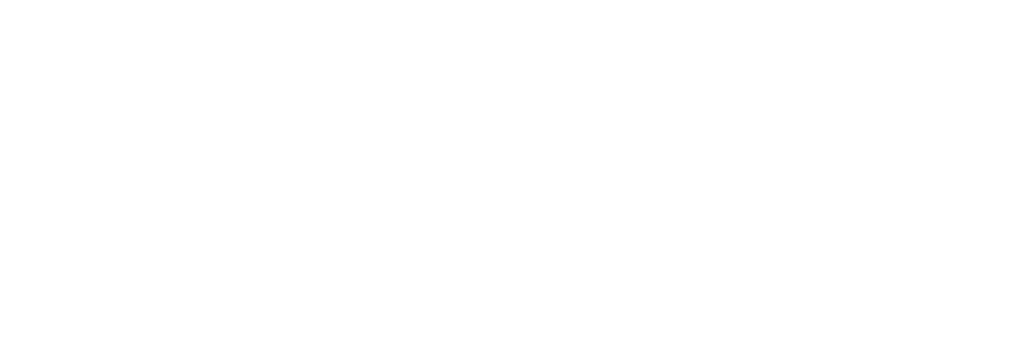
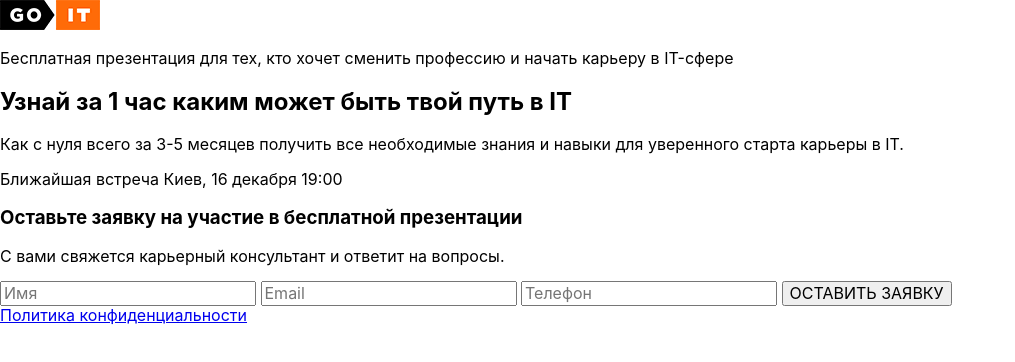
Before and after one commit to Ponomarov-Vadim/landing_page_GO_IT, a website: page src/index.html in a window 1280 px wide. Shown: the whole page, without its empty margins (0-1015 px from the left). Drawn offline with nearby package versions, Linux system fonts and the light colour scheme; files that its build step writes are made by us from their sources.

Commit message:
added header html code

```diff
--- a/src/index.html
+++ b/src/index.html
@@ -11,6 +11,65 @@
   </head>
 
   <body>
+    <header class="header-section">
+      <a class="site-logo" href="#"
+        ><img src="./images/Logo.png" alt="Logo"
+      /></a>
+      <div class="header-info">
+        <p class="header-info__text">
+          Бесплатная презентация для тех, кто хочет сменить профессию и начать
+          карьеру в IT-сфере
+        </p>
+        <h2 class="header-info__header-how">
+          Узнай за 1 час каким может быть твой путь в IT
+        </h2>
+        <p class="header-info__text-how">
+          Как с нуля всего за 3-5 месяцев получить все необходимые знания и
+          навыки для уверенного старта карьеры в IT.
+        </p>
+        <p class="header-info__meeting-time">
+          Ближайшая встреча Киев, 16 декабря 19:00
+        </p>
+      </div>
+      <div class="header-form">
+        <form class="request-form" action="#">
+          <h3 class="request-form__header">
+            Оставьте заявку на участие в бесплатной презентации
+          </h3>
+          <p class="request-form__text">
+            С вами свяжется карьерный консультант и ответит на вопросы.
+          </p>
+          <input
+            class="request-form__name-input"
+            type="text"
+            name="name"
+            id="name"
+            placeholder="Имя"
+          />
+          <input
+            class="request-form__email-input"
+            type="email"
+            name="email"
+            id="email"
+            placeholder="Email"
+          />
+          <input
+            class="request-form__tel-input"
+            type="tel"
+            name="tel"
+            id="tel"
+            placeholder="Телефон"
+          />
+          <button class="request-form__button" type="submit">
+            ОСТАВИТЬ ЗАЯВКУ
+          </button>
+        </form>
+        <a class="header-form__privacy-policy" href="#"
+          >Политика конфиденциальности</a
+        >
+      </div>
+    </header>
+
     <!-- Сюда будет всталена ссылка на файл скриптов -->
     <!-- inject:js -->
     <!-- endinject -->
--- a/src/sass/variables.scss
+++ b/src/sass/variables.scss
@@ -0,0 +1,14 @@
+$primary-white-bg-color: #ffffff;
+$primary-black-bg-color: #181c27;
+$secondary-white-bg-color: #edf0f2;
+
+$primary-white-color: #ffffff;
+$secondary-white-color: #a2a2a2;
+
+$primary-colorful-color: #00eaff;
+$secondary-colorful-color: #f9ae23;
+
+$primary-black-color: #000000;
+$secondary-black-color: #5d6066;
+
+$primary-button-color: #ff6b08;
```
